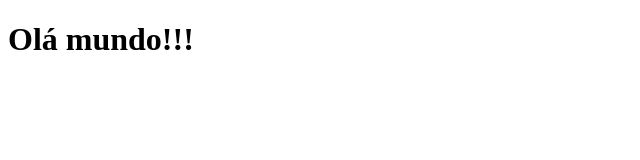
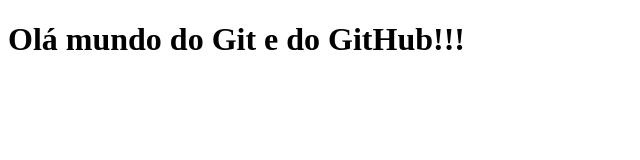
Before and after one commit to renatojosevalente/aula-de-git, a plain HTML site: page index.html in a window 1280 px wide. Shown: the whole page, without its empty margins (0-640 px from the left). Drawn offline with Linux system fonts and the light colour scheme.

Commit message:
Adicionei o olá mundo

```diff
--- a/index.html
+++ b/index.html
@@ -7,7 +7,7 @@
     <title>Document</title>
 </head>
 <body>
-    <h1>Olá mundo!!!</h1>
+    <h1>Olá mundo do Git e do GitHub!!!</h1>
     <script src="js/index.js"></script>
 </body>
 </html>
```
